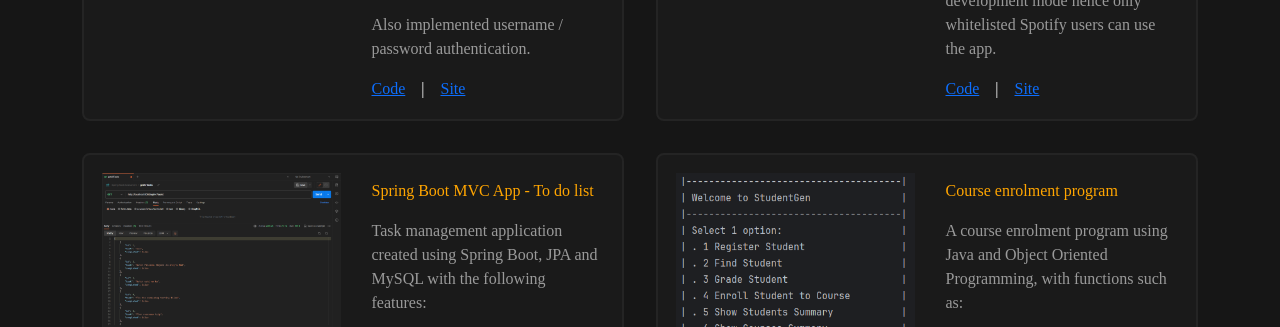
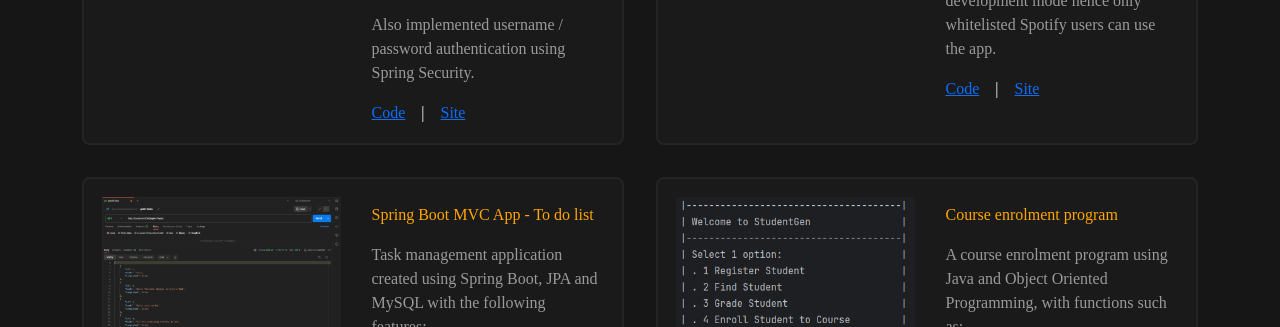
Before and after one commit to xxxristen/xxxristen-portfolio, a Gatsby site: page / in a window 1280 px wide. Shown: the part 773-1100 px from the top of the page. Built offline with nearby package versions, Linux system fonts and the light colour scheme; Gatsby itself is replaced by a stand-in of ours.

Commit message:
Updated project and dependencies

```diff
--- a/package.json
+++ b/package.json
@@ -18,7 +18,7 @@
     "axios": "^1.6.8",
     "bootstrap": "^5.3.3",
     "dom-parser": "^1.1.5",
-    "framer-motion": "^11.0.15",
+    "framer-motion": "^11.0.24",
     "gatsby": "^5.13.1",
     "gatsby-omni-font-loader": "^2.0.2",
     "gatsby-plugin-image": "^3.13.0",
@@ -30,6 +30,8 @@
     "react-bootstrap": "^2.10.2",
     "react-dom": "^18.2.0",
     "react-helmet": "^6.1.0",
-    "react-intersection-observer": "^9.8.1"
+    "react-intersection-observer": "^9.8.1",
+    "webpack": "^5.91.0",
+    "webpack-dev-middleware": "^7.2.1"
   }
 }
--- a/src/components/Projects.js
+++ b/src/components/Projects.js
@@ -24,7 +24,7 @@ const projectList = [
                     <strong>Frontend:</strong> JavaScript + CSS + HTML
                 </li>
             </ul>
-            <p>Also implemented username / password authentication.</p></>
+            <p>Also implemented username / password authentication using Spring Security.</p></>
         ),
         gitHubLink: "https://github.com/xxxristen/capstone-webrew",
         siteLink: "https://xx-capstone-webrew.onrender.com/"
```
Also changed, not shown: 1 other file.
